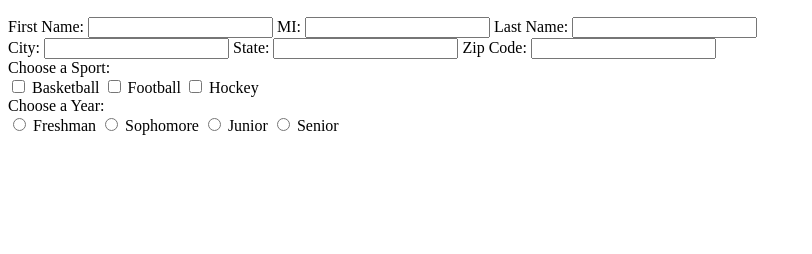
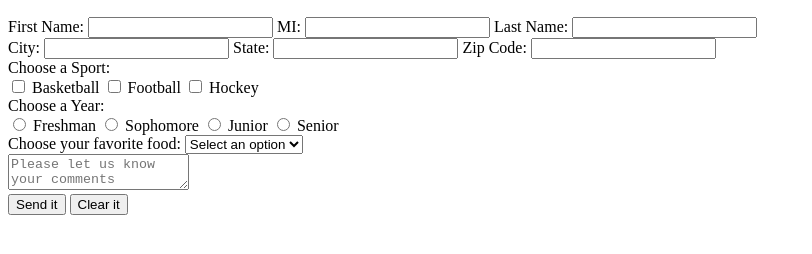
Before and after one commit to Sralud/Survey-Form, a plain HTML site: page index.html in a window 1280 px wide. Shown: the part 50-304 px from the top of the page, without its empty margins (0-812 px from the left). Drawn offline with Linux system fonts and the light colour scheme.

Commit message:
updated file

```diff
--- a/index.html
+++ b/index.html
@@ -65,6 +65,25 @@
                     <label for="senior">Senior</label>
                 </div>
             </div>
+
+            <div class="form-section">
+                <label for="food">Choose your favorite food:</label>
+                <select id="food" name="food">
+                    <option value="">Select an option</option>
+                    <option value="Chips">Chips</option>
+                    <option value="Pizza">Pizza</option>
+                    <option value="Nachos">Nachos</option>
+                </select>
+
+                <div>
+                    <textarea id="comments" name="comments" placeholder="Please let us know your comments"></textarea>
+                </div>
+            </div>
+
+            <div class="buttons">
+                <button type="submit" id="submitBtn">Send it</button>
+                <button type="button" id="clearBtn">Clear it</button>
+            </div>
         </form>
     </div>
 </body>
```
